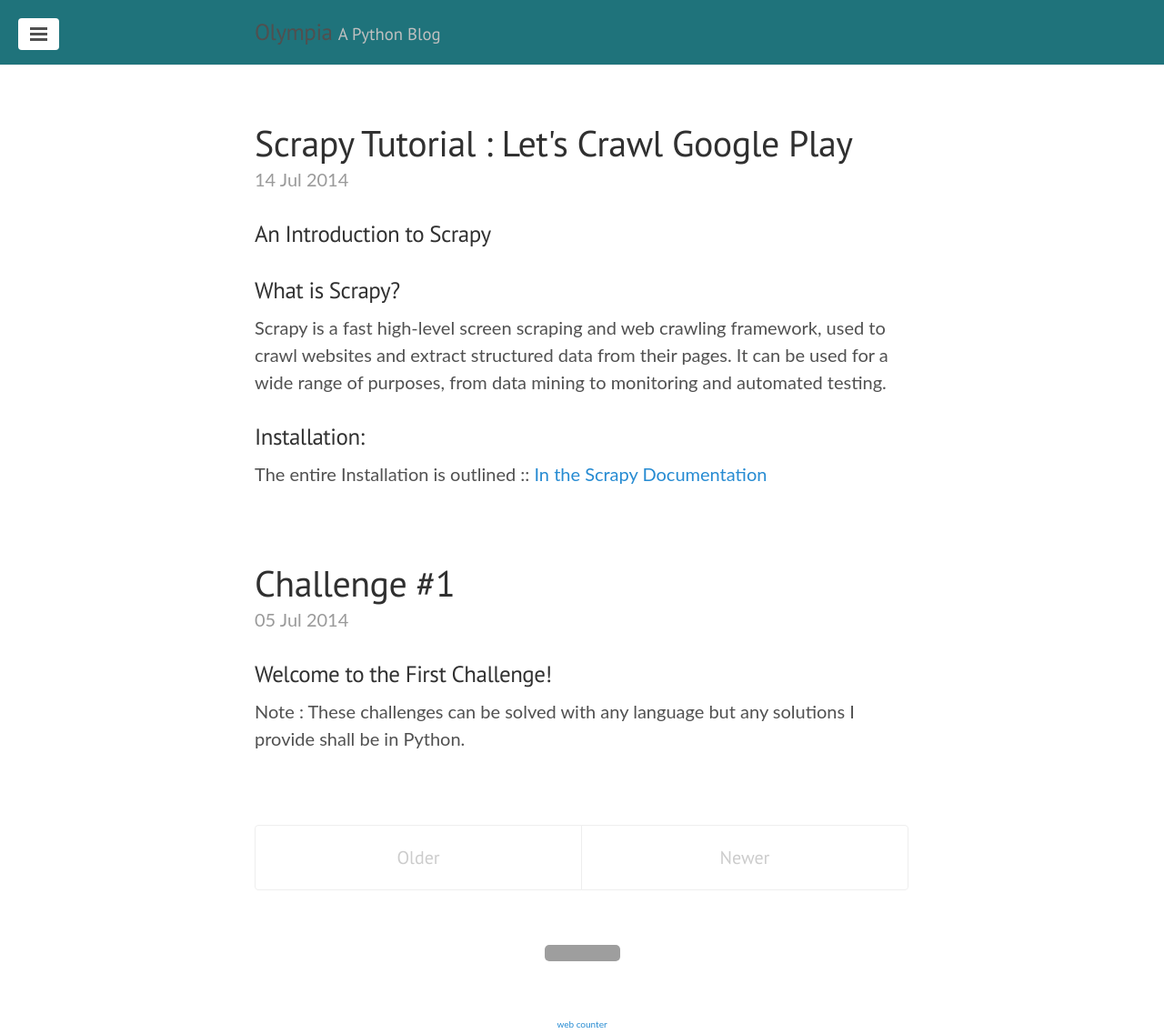
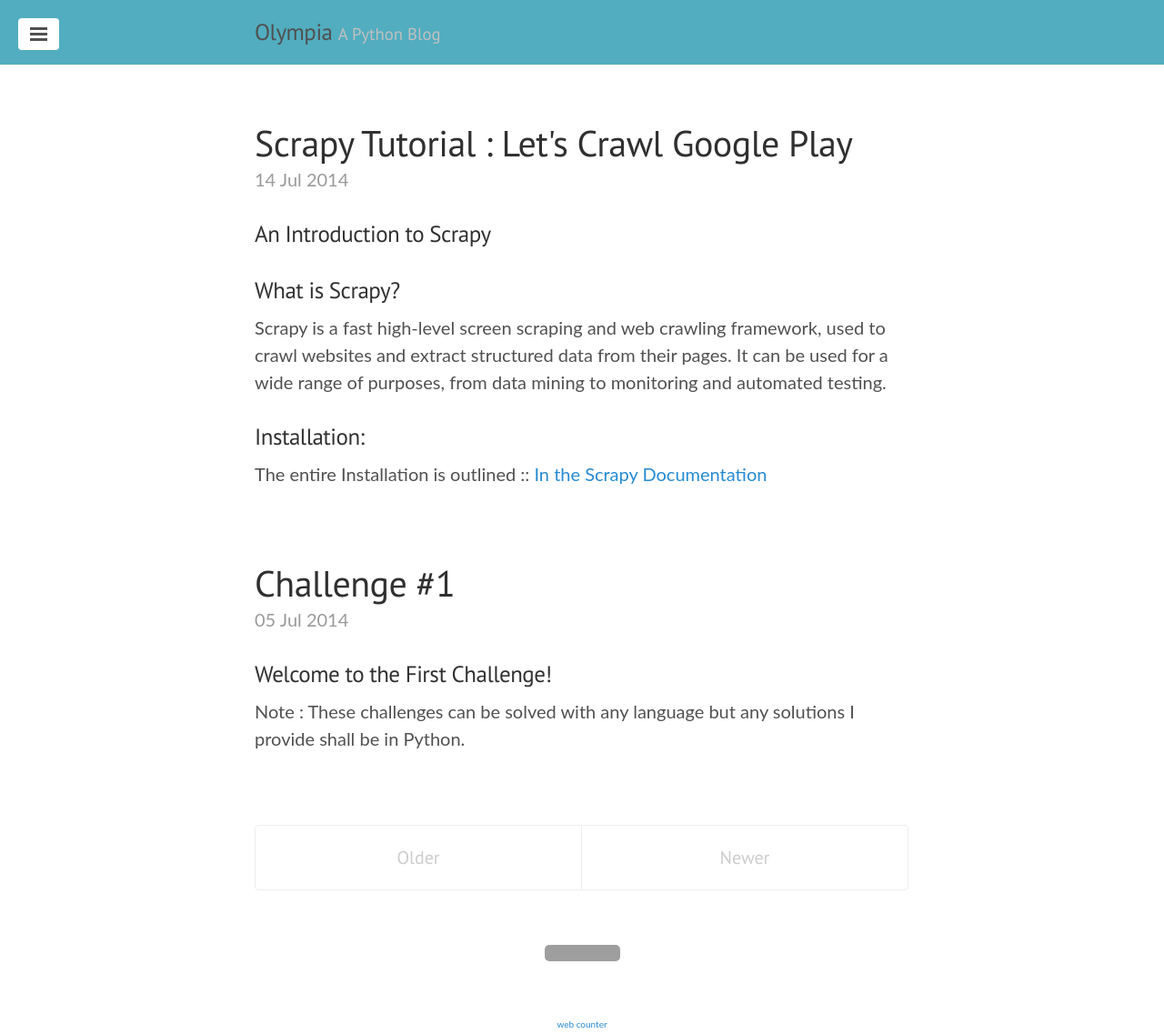
Before and after one commit to hassaanaliw/hassaanaliw.github.io, a Jekyll site: the page built from index.html, in a window 1280 px wide. Shown: the whole page at 91% size. Built offline with Jekyll 4.4.1, drawn with Linux system fonts in a browser that asks for light colours; some web fonts are replaced; Markdown is read by kramdown in place of the engine named in the settings; the list of posts is cut into pages by our own code; grey boxes are pictures that could not be loaded.

Commit message:
Update lanyon.css

```diff
--- a/public/css/lanyon.css
+++ b/public/css/lanyon.css
@@ -103,7 +103,7 @@ h1, h2, h3, h4, h5, h6 {
   padding-bottom: 1rem;
   margin-bottom: 3rem;
   border-bottom: 1px solid #eee;
-  background-color: rgba(19, 108, 116, 0.95);
+  background-color: #51adbf
 }
 .masthead-title {
   margin-top: 0;
```
